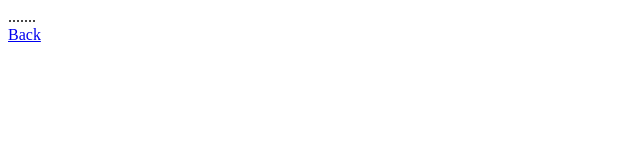
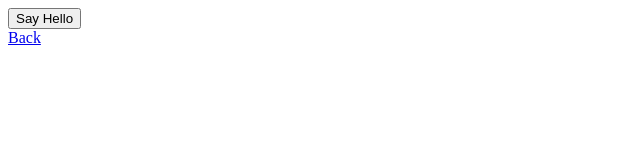
Before and after one commit to JavierBarreto05/sistemasdecontrol-6AAV-2023, a plain HTML site: page placement4.html in a window 1280 px wide. Shown: the whole page, without its empty margins (0-640 px from the left). Drawn offline with Linux system fonts and the light colour scheme.

Commit message:
placement

```diff
--- a/placement4.html
+++ b/placement4.html
@@ -3,7 +3,7 @@
     <script type="text/javascript" src="filename.js" ></script>
     </head>
     <body>
-    .......
+        <input type="button" onclick="sayHello()" value="Say Hello" />
     <br>
     <a href="index.html">Back</a>
     </body>
```
